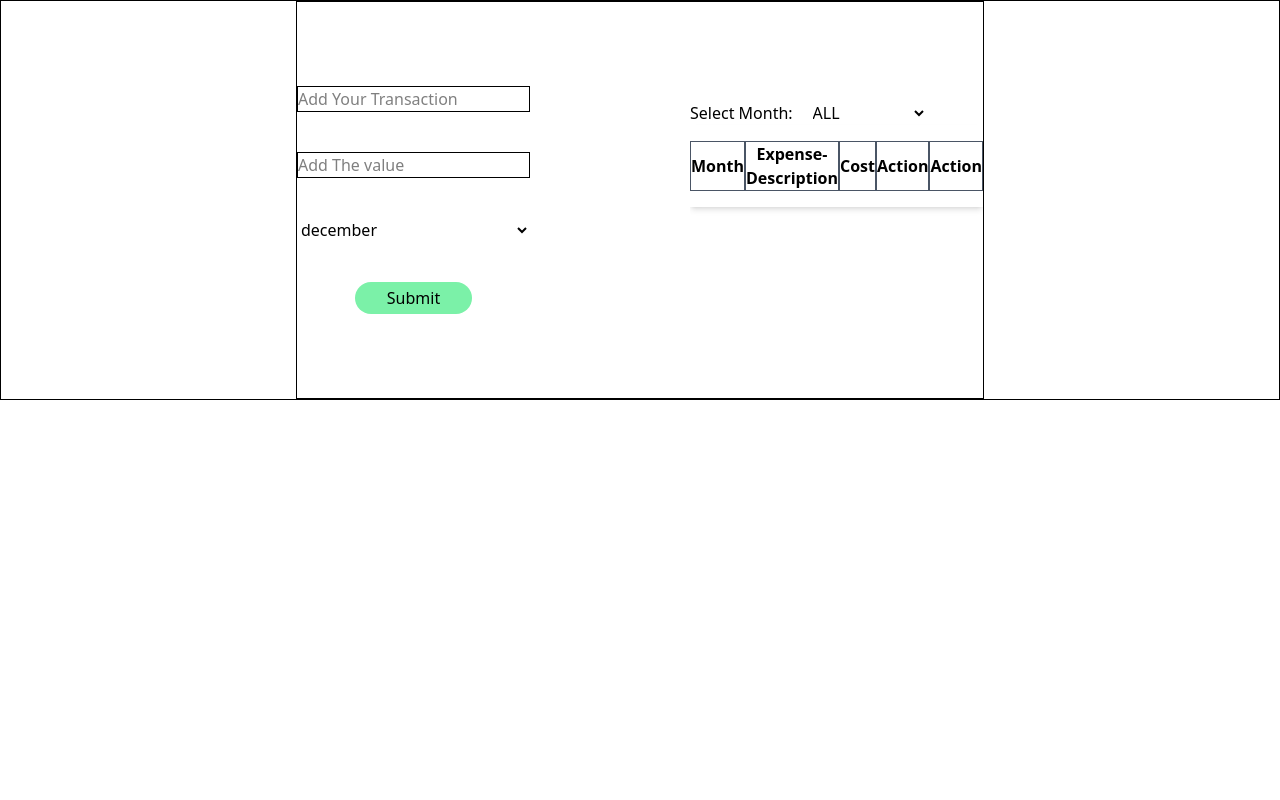
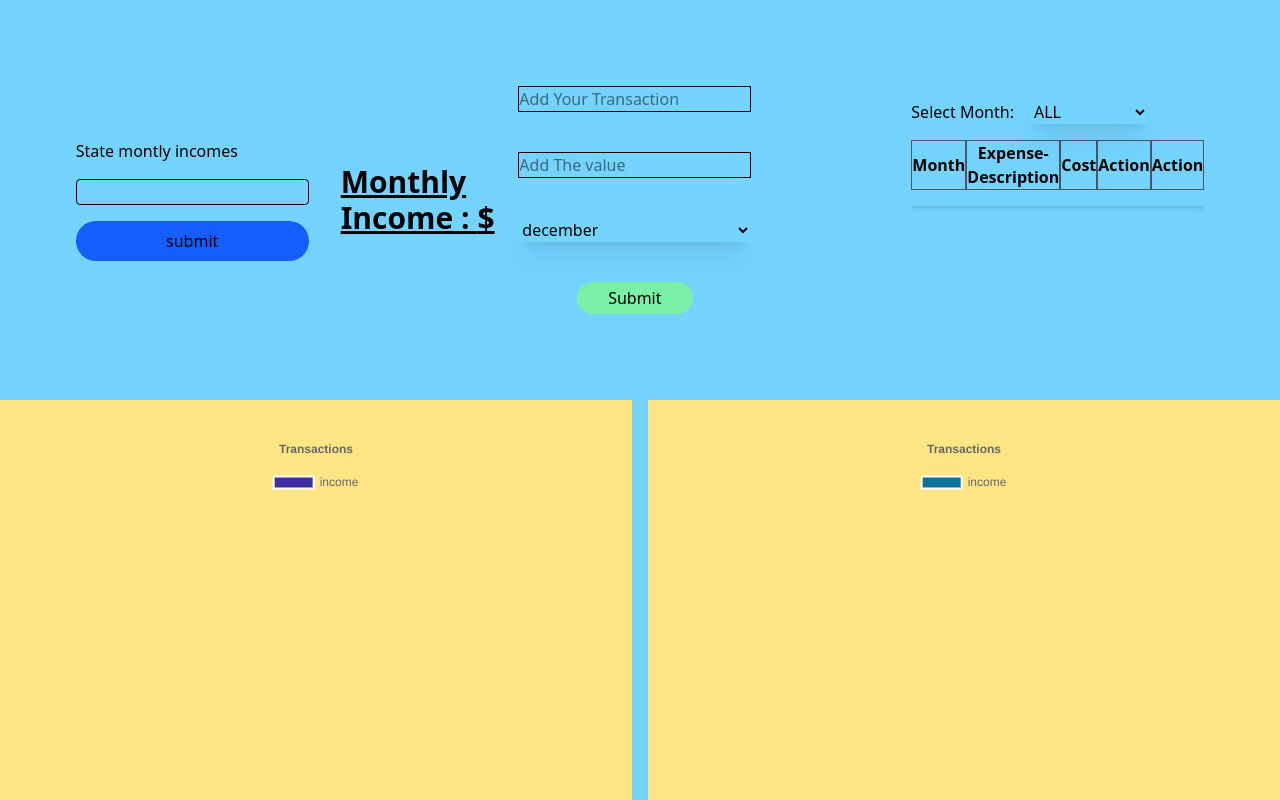
Before and after one commit to Arthour98/Finance-Graph-Chart, a React (Vite) app: page / in a window 1280 px wide. Built offline with nearby package versions, Linux system fonts and the light colour scheme.

Commit message:
debug state

```diff
--- a/package.json
+++ b/package.json
@@ -11,7 +11,9 @@
   },
   "dependencies": {
     "@tailwindcss/vite": "^4.0.17",
+    "chart.js": "^4.4.9",
     "react": "^19.0.0",
+    "react-chartjs-2": "^5.3.0",
     "react-dom": "^19.0.0",
     "tailwind-scrollbar-hide": "^2.0.0"
   },
--- a/src/App.css
+++ b/src/App.css
@@ -4,3 +4,7 @@ width:100%;
 height:100%;
 overflow-x: hidden;
 }
+.scrollbar-hide
+{
+scrollbar-width: none;
+}
--- a/src/App.jsx
+++ b/src/App.jsx
@@ -1,15 +1,28 @@
 
 import './App.css'
 import TransactionGrid from './components/GridOfTransactions';
+import IncomeGrid from './components/Incomes';
 import './index.css'
+import "./components/Graph.jsx";
+import GraphGrid from './components/Graph.jsx';
+import './components/chart';
 
 function App() {
 
 
   return (
 <>
-    <div className='flex justify-center h-[50vh] border'>
+    <div className='flex justify-center h-[50vh]   bg-sky-300 gap-4'>
+      <IncomeGrid/>
     <TransactionGrid/>
+    </div>
+    <div className="flex h-[50vh] bg-sky-300 gap-4">
+      <div className="basis-1/2 bg-amber-200 p-8">
+      <GraphGrid/>
+      </div>
+            <div className="basis-1/2 bg-amber-200 p-8">
+      <GraphGrid/>
+      </div>
     </div>
 </>
   )
--- /dev/null
+++ b/src/components/Graph.jsx
@@ -0,0 +1,72 @@
+import {useState,useEffect, useMemo} from "react";
+import Pie from "./PieChart";
+
+
+const GraphGrid=()=>
+{
+const[income,setIncome]=useState(0);
+const [transactions,setTransactions]=useState([]);
+
+
+
+useEffect(()=>
+{
+const savedIncome=localStorage.getItem("income");
+const parsedIncome=savedIncome?JSON.parse(savedIncome):0;
+console.log("parse income is :"+ parsedIncome)
+setIncome(parsedIncome);
+},[income]);
+
+
+useEffect(()=>
+{
+const transactions=localStorage.getItem("transactions");
+const parsedTransactions=transactions?JSON.parse(transactions):[];
+setTransactions(parsedTransactions);
+},[]);
+
+const labels=useMemo(()=>
+{
+const newLabels=[...transactions.map(t=>t.description),"income"];
+return newLabels;
+},[transactions]);
+
+const values=useMemo(()=>
+{
+const newValues=[...transactions.map(t=>t.value),income];
+return newValues;
+},[transactions]);
+
+
+const data=useMemo(()=>
+{
+return {
+    labels:labels,
+    datasets:[{
+        label:"transaction",
+        data:values,
+        backgroundColor:labels.map(()=>
+            `rgb(${Math.floor(Math.random()*255)},
+            ${Math.floor(Math.random()*255)},
+            ${Math.floor(Math.random()*255)})`
+        )
+    }]
+};
+},[transactions]);
+
+const options=
+{
+    responsive: true,
+    plugins: {
+      title:  { display:true, text: 'Transactions' },
+    }
+  };
+
+return(
+    <Pie data={data} options={options}
+    className="basis-1 flex border-1 border-black bg-amber-200"/>
+)
+
+}
+
+export default GraphGrid;
--- /dev/null
+++ b/src/components/GraphContext.jsx
@@ -0,0 +1,10 @@
+import react,{useState,useContext,createContext} from "react";
+import { useTransactions } from "./TransactionContext";
+
+const graphContext=createContext();
+
+
+export  const graphProvider=({children})=>
+{
+const {transactions}=useTransactions();
+}
--- a/src/components/GridOfTransactions.jsx
+++ b/src/components/GridOfTransactions.jsx
@@ -11,7 +11,7 @@ const TransactionGrid=()=>
 return(
     <>
     <TransactionProvider>
-        <div className="transaction-container flex basis-1/2 border items-center justify-center gap-40">
+        <div className="transaction-container flex basis-1/3  items-center justify-center gap-40">
             <div className="form-col flex flex-1/2  justify-end">
                 <TransactionForm />
             </div>
--- /dev/null
+++ b/src/components/Incomes.jsx
@@ -0,0 +1,40 @@
+import React,{useState,useRef,useMemo}from "react";
+
+const IncomeGrid=()=>
+{
+    const [income,setIncome]=useState(0);
+    const incomeRef=useRef(null);
+
+    const handleIncome=(e)=>
+    {
+        e.preventDefault();
+        let newIncome=incomeRef.current.value;
+        localStorage.setItem("income",JSON.stringify(newIncome));
+        setIncome(newIncome);
+    }
+
+    const currIncome=useMemo(()=>
+    {
+     const res=localStorage.getItem("income");
+     return JSON.parse(res);
+    },[income]);
+
+    return(
+        <>
+        <div className="container flex basis-1/3 items-center justify-center gap-8 ">
+            <form className="flex gap-4 flex-col"onSubmit={handleIncome}>
+                <label>
+                    State montly incomes
+                </label>
+                <input type="number" step="any" ref={incomeRef}
+                className="border rounded-sm"/>
+                <input type="submit"
+                className="bg-blue-600 rounded-3xl py-2 px-4 cursor-pointer" value="submit"/>
+            </form>
+            <p className="font-extrabold text-3xl underline" id="income-value">Monthly Income : {currIncome}$</p>
+        </div>
+        </>
+    )
+
+}
+export default IncomeGrid;
--- /dev/null
+++ b/src/components/PieChart.jsx
@@ -0,0 +1,33 @@
+
+import {useRef,useEffect} from "react";
+import "./chart";
+import {Chart as ChartJS} from "chart.js";
+
+
+export default function Pie({data,options})
+{
+    let canvasRef=useRef(null);
+
+        useEffect(()=>{
+    let canvas=canvasRef.current.getContext("2d");
+    let chart =new ChartJS(canvas,
+        {
+            type:"pie",
+            data,
+            options:{responsive:true,
+                maintainAspectRatio: false,
+                ...options}
+
+        });
+        console.log(canvas)
+        console.log(chart)
+
+      return ()=>chart.destroy();
+        },[data])
+
+return(<canvas ref={canvasRef}
+         data={data}
+          options={options}
+/>)
+
+}
--- a/src/components/TransactionContext.jsx
+++ b/src/components/TransactionContext.jsx
@@ -3,24 +3,34 @@ const TransactionContext=createContext();
 
 export const TransactionProvider=({children})=>
 {
-const[transactions,setTransactions]=useState(()=>
-{
-    const savedTransaction=localStorage.getItem("transactions");
-    return savedTransaction?JSON.parse(savedTransaction):[];
-});
+const[transactions,setTransactions]=useState([])
+
+
 
 useEffect(()=>
 {
-    localStorage.setItem("transactions",JSON.stringify(transactions));
-},[transactions])
+const savedTransactions=localStorage.getItem("transactions");
+setTransactions(savedTransactions ?JSON.parse(savedTransactions):[])
+},[])
 
-const addTransaction=(transaction)=>
+const addTransaction=(transaction={id,description,value,month})=>
 {
-setTransactions((transactions)=>[...transactions,transaction]);
+const newTransactions=[...transactions,transaction];
+localStorage.setItem("transactions",JSON.stringify(newTransactions));
+setTransactions(newTransactions);
 }
 
+const deleteTransaction=(transactionId)=>
+{
+       const  newTransactions=transactions.filter(transaction=>transaction.id!==transactionId);
+       localStorage.setItem("transactions", JSON.stringify(newTransactions));
+       setTransactions(newTransactions);
+}
+
+
+
 return(
-    <TransactionContext.Provider value={{transactions,addTransaction}}>
+    <TransactionContext.Provider value={{transactions,addTransaction,deleteTransaction}}>
      {children}
     </TransactionContext.Provider>
 )}
--- a/src/components/TransactionForm.jsx
+++ b/src/components/TransactionForm.jsx
@@ -1,20 +1,28 @@
-import React, {useRef } from "react";
+import React, { useRef } from "react";
 import { useTransactions } from "./TransactionContext";
 
 const TransactionForm = () => {
-  const { addTransaction } = useTransactions();
+  const { addTransaction,transactions } = useTransactions();
     let descriptionRef=useRef(null);
     let valueRef=useRef(null);
     let selectRef=useRef(null);
 
+
+
+
+
   const submitTransaction = (event) => {
+
     event.preventDefault();
+
+
+
     let description=descriptionRef.current.value;
     let value=valueRef.current.value;
     let month=selectRef.current.value;
-    let newTransaction={description,value:Number(value),month}
+    let id=transactions.length>0?transactions[transactions.length-1]["id"]+1:1;
+    let newTransaction={id,description,value:Number(value),month}
     addTransaction(newTransaction);
-
     descriptionRef.current.value="";
     valueRef.current.value="";
     selectRef.current,value="";
@@ -39,7 +47,7 @@ const TransactionForm = () => {
         className="outline-blue-400 border"
         step="any"
       />
-      <select ref={selectRef}>
+      <select className="shadow-xl cursor-pointer" ref={selectRef}>
         {months.map((month,index)=>
           {
            return <option key={index} value={month}>{month}</option>
--- a/src/components/TransactionList.jsx
+++ b/src/components/TransactionList.jsx
@@ -1,31 +1,29 @@
-import React,{useRef,useState,useEffect} from "react";
+import React,{useState} from "react";
 import { useTransactions } from "./TransactionContext";
 
 
 const TransactionList=()=>
 {
-const {transactions}=useTransactions();
-const [filterMap,setFilterMap]=useState(transactions);
+const {deleteTransaction,transactions}=useTransactions();
+const [filter,setFilter]=useState("");
 const months=["december","january","february","march","april",
     "may","june","july","august","semptember","octomber","november"];
-const selectRef=useRef(null);
+console.log(transactions)
 
-const filterTransactions=(month)=>
+const handleFilter=(e)=>
 {
-    month=selectRef.current.value;
-    let filteredTransMap=transactions.filter(transaction=>
-    {
-    return transaction.month===month;
-    })
-    month===""?setFilterMap(transactions): setFilterMap(filteredTransMap);
+setFilter(e.target.value);
+localStorage.setItem("month",JSON.stringify(e.target.value));
 }
+const filteredTransactions=filter?transactions.filter(transaction => transaction.month === filter):transactions;
+
+
 
 return(
     <>
 <label>Select Month:</label>
-<select onChange={filterTransactions}
-ref={selectRef}
-className="ml-4 capitalize">
+<select onChange={handleFilter}
+className="ml-4 capitalize shadow-xl cursor-pointer">
     <option value="">ALL</option>
 {months.map((month,index)=>
     {
@@ -46,7 +44,7 @@ className="ml-4 capitalize">
             </tr>
         </thead>
         <tbody>
-        {filterMap&&filterMap.map((transaction,index)=>
+        {filteredTransactions.map((transaction,index)=>
         {
             return <tr key={index}>
                 <td className="border border-gray-800 text-center capitalize ">
@@ -65,7 +63,8 @@ className="ml-4 capitalize">
                     </td>
                 <td className=" ">
                     <div className="flex justify-center">
-                    <button className="bg-red-500 cursor-pointer py-2 px-4 rounded-4xl ">Delete</button>
+                    <button className="bg-red-500 cursor-pointer py-2 px-4 rounded-4xl "
+                    onClick={()=>deleteTransaction(transaction.id)}>Delete</button>
                     </div>
                     </td>
             </tr>
--- /dev/null
+++ b/src/components/chart.js
@@ -0,0 +1,9 @@
+import { Chart as ChartJS,PieController, ArcElement, Tooltip, Legend, Title } from 'chart.js';
+
+ChartJS.register(
+  ArcElement,
+  Tooltip,
+  Legend,
+  Title,
+  PieController
+);
```
Also changed, not shown: 1 other file (tests, documents, lock files or other folders).
